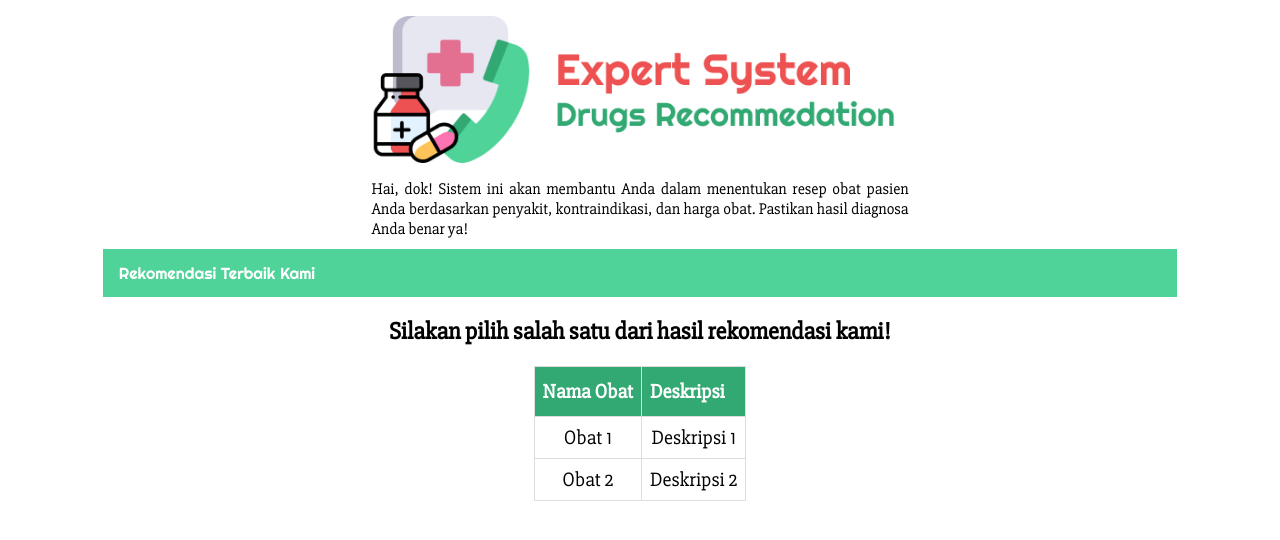
After one commit to varrelkusuma/tubesdss, a PHP site: page /result.html in a window 1280 px wide. The commit adds this page. Shown: the top 540 px of the page. Run offline with PHP 8.4, Linux system fonts and the light colour scheme.

Commit message:
add result page

```diff
--- /dev/null
+++ b/html/result.html
@@ -0,0 +1,38 @@
+<!DOCTYPE html>
+<html>
+<head>
+	<title>Drugs Recommendation</title>
+	<link href="https://fonts.googleapis.com/css?family=Righteous|Slabo+27px&display=swap" rel="stylesheet">
+	<link rel="stylesheet" type="text/css" href="style.css">
+</head>
+<body>
+	<main>
+		<div>
+		  <img src="Logo.png" class="logo">
+		</div>
+
+		<p class="description">Hai, dok! Sistem ini akan membantu Anda dalam menentukan resep obat pasien Anda berdasarkan penyakit, kontraindikasi, dan harga obat. Pastikan hasil diagnosa Anda benar ya!</p>
+
+		<ul>
+		  <li class="result"><a>Rekomendasi Terbaik Kami</a></li>
+		</ul>
+
+		<h2 style="text-align: center;">Silakan pilih salah satu dari hasil rekomendasi kami!</h2>
+
+		<table>
+		  <tr>
+		    <th>Nama Obat</th>
+		    <th>Deskripsi</th>
+		  </tr>
+		  <tr>
+		    <td>Obat 1</td>
+		    <td>Deskripsi 1</td>
+		  </tr>
+		  <tr>
+		    <td>Obat 2</td>
+		    <td>Deskripsi 2</td>
+		  </tr>
+		</table>
+	</main>
+</body>
+</html>
--- a/html/style.css
+++ b/html/style.css
@@ -25,6 +25,7 @@ ul {
 li {
   float: left;
 }
+
 
 li a {
   display: block;
@@ -87,3 +88,28 @@ input:hover {
   background: #ED5151;
   transition: 0.4s;
 }
+
+table {
+  border-collapse: collapse;
+  text-align: center;
+  margin: auto;
+  margin-top: 16px;
+}
+
+th, td {
+  border: 1px solid #ddd;
+  padding: 8px;
+}
+
+td {
+  font-size: 20px;
+}
+
+th {
+  font-size: 20px;
+  padding-top: 12px;
+  padding-bottom: 12px;
+  text-align: left;
+  background-color: #32A873;
+  color: white;
+}
--- a/php/harga.php
+++ b/php/harga.php
@@ -22,7 +22,7 @@
 		<h3>Apakah ada harga terentu yang diinginkan?</h3>
 		<p>Pilih kelas harga dari obat yang Anda harapkan.</p>
 
-		<form action="#" method="POST">
+		<form action="result.php" method="POST">
             <select name="daftar_penyakit">
                 <option value="semua">Semua</option>
                 <option value="murah">Murah</option>
```
Also changed, not shown: php/result.php (added, +38 -0 lines), php/style.css (+28 -2 lines).
